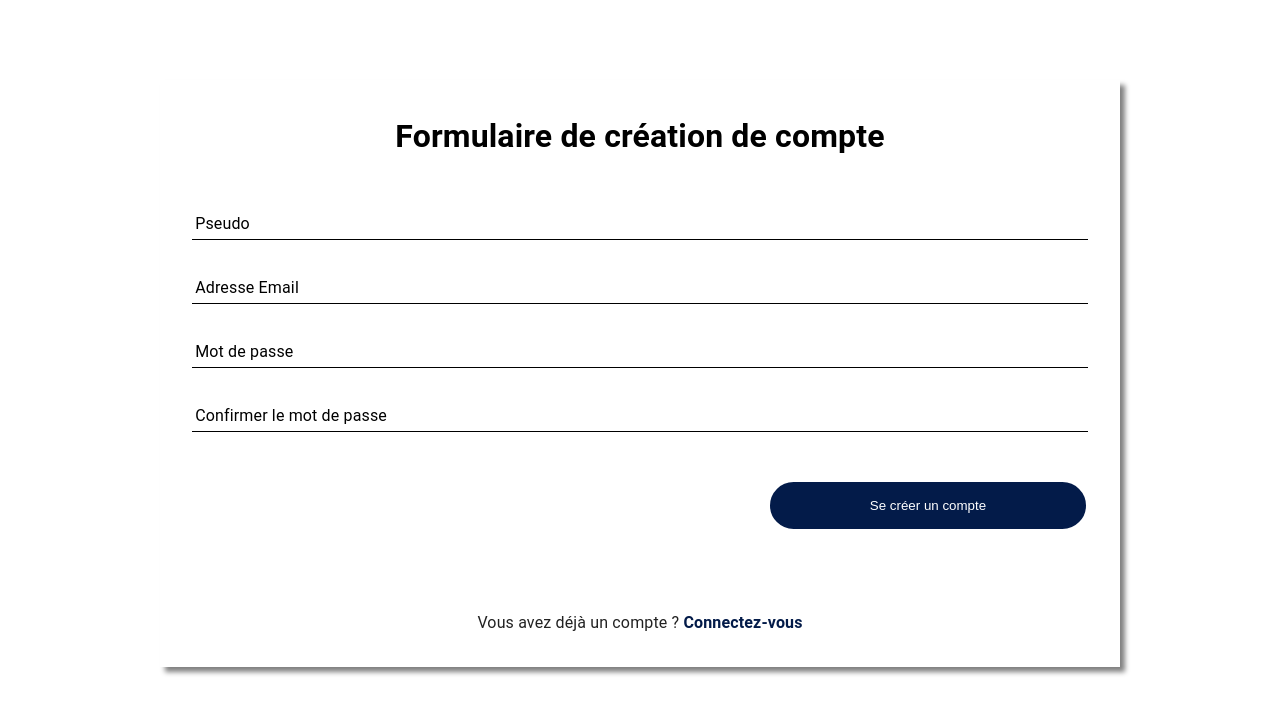
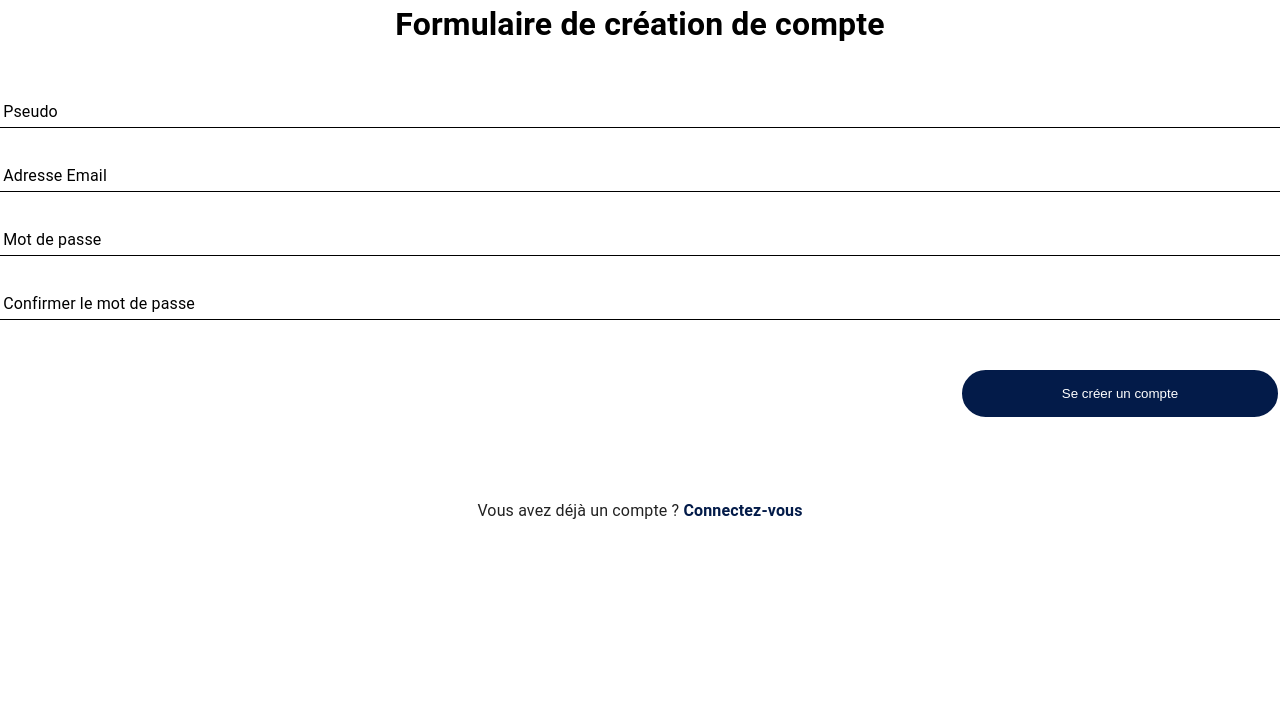
Before and after one commit to Florian59c/Blog-JDR-front, a Next.js app: page /register in a window 1280 px wide. Shown: the top 714 px of the page. Built offline with nearby package versions, Linux system fonts and the light colour scheme.

Commit message:
feat: style for container

```diff
--- a/styles/register.module.css
+++ b/styles/register.module.css
@@ -1,15 +1,3 @@
-.formsContainer {
-    margin: 5rem 10rem 1rem 10rem;
-    padding: 2rem;
-    box-shadow: 5px 5px 5px grey;
-    background-color: white;
-
-    /* :global(h1) {
-        text-align: center;
-        color: blue;
-    } */
-}
-
 .formsContainer :global(h1) {
     text-align: center;
     color: #000;
```
